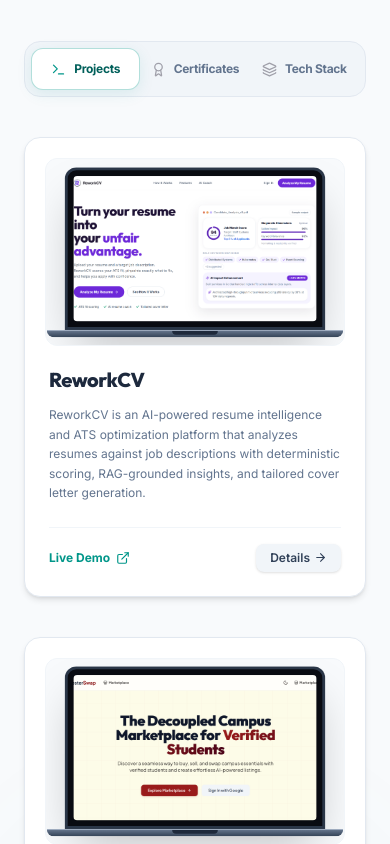
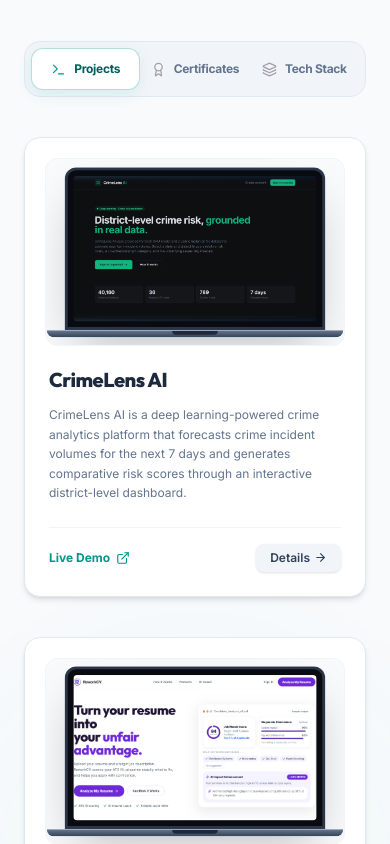
Before and after one commit to its-sudharshan-45/Sudharshan-Portfolio, a React (Vite) app: page / in a window 390 px wide. Shown: the part 3520-4364 px from the top of the page. Built offline with nearby package versions, Linux system fonts and the light colour scheme.

Commit message:
feat: add CrimeLens AI project and create Projects component with interactive tabs

```diff
--- a/src/components/Projects.tsx
+++ b/src/components/Projects.tsx
@@ -1,6 +1,6 @@
 import React, { useState, ReactNode } from "react";
 import { motion, AnimatePresence } from "motion/react";
-import { Terminal, Layers, ExternalLink, ArrowRight, Code, Cpu, ArrowLeft, Star, Github, Award } from "lucide-react";
+import { Terminal, Layers, ExternalLink, ArrowRight, Code, Cpu, ArrowLeft, Star, Github, Award, ChevronDown } from "lucide-react";
 
 // Project Type Definition
 interface Project {
@@ -122,9 +122,49 @@
 export default function Projects({ theme = "light" }: ProjectsProps) {
   const [activeTab, setActiveTab] = useState<"projects" | "certificates" | "tech-stack">("projects");
   const [selectedProject, setSelectedProject] = useState<Project | null>(null);
+  const [isProjectsExpanded, setIsProjectsExpanded] = useState<boolean>(false);
 
   // 1. PROJECTS LIST
   const projects: Project[] = [
+    {
+      id: "CrimeLensAI",
+      title: "CrimeLens AI",
+      shortDescription:
+        "CrimeLens AI is a deep learning-powered crime analytics platform that forecasts crime incident volumes for the next 7 days and generates comparative risk scores through an interactive district-level dashboard.",
+      longDescription:
+        "CrimeLens AI is a full-stack AI-powered crime forecasting and decision-support platform built to analyze historical crime patterns and predict short-term incident trends across India. Powered by a PyTorch GRU time-series model, the system processes historical crime sequences to generate 7-day forecasts and calculates a Relative Crime Risk Index (0–100) for comparing predicted incident volumes. It features a geographic catalog covering 28 states, 8 Union Territories, and 789 districts, interactive forecast visualizations, model performance metrics, and uncertainty-aware prediction reporting. Built with React, TypeScript, FastAPI, and Supabase, CrimeLens AI combines deep learning, asynchronous APIs, secure authentication, and data visualization in a unified public safety analytics platform.",
+      demoUrl: "#",
+      githubUrl: "https://github.com/its-sudharshan-45/CrimeLens-AI",
+      detailsUrl: "#",
+      imageUrl: "/Project_Images/CrimeLens.png",
+      techCount: 14,
+      featureCount: 7,
+      tags: [
+        "React 19",
+        "TypeScript",
+        "Vite",
+        "Tailwind CSS",
+        "Python",
+        "FastAPI",
+        "PyTorch",
+        "GRU",
+        "Pandas",
+        "NumPy",
+        "Scikit-learn",
+        "Supabase PostgreSQL",
+        "Supabase Auth",
+        "Docker",
+      ],
+      keyFeatures: [
+        "GRU-Based Deep Learning for 7-Day Crime Forecasting",
+        "Pan-India Geographic Catalog Covering 789 Districts",
+        "Relative Crime Risk Index with Low, Medium & High Risk Tiers",
+        "Interactive Crime Forecasts, Risk Gauges & Trend Visualizations",
+        "Model Evaluation Metrics: MAE, RMSE & WAPE",
+        "Prediction Uncertainty Reporting & Model Health Monitoring",
+        "Secure Authentication & REST APIs with FastAPI and Supabase",
+      ],
+    },
     {
       id: "ReworkCV",
       title: "ReworkCV",
@@ -463,6 +503,8 @@
 
   const totalSkills = techStackCategories.reduce((acc, c) => acc + c.skills.length, 0);
 
+  const displayedProjects = isProjectsExpanded ? projects : projects.slice(0, 4);
+
   return (
     <section id="portfolio" className={`relative bg-transparent py-10 sm:py-12 md:py-14 transition-colors duration-300 ${
       theme === "dark" ? "text-white" : "text-slate-800"
@@ -783,12 +825,19 @@
                     animate={{ opacity: 1, y: 0 }}
                     exit={{ opacity: 0, y: -15 }}
                     transition={{ duration: 0.4 }}
-                    className="grid grid-cols-1 md:grid-cols-2 gap-10 max-w-5xl mx-auto"
+                    className="max-w-5xl mx-auto"
                   >
-                    {projects.map((project) => (
-                      <div
+                    <div className="grid grid-cols-1 md:grid-cols-2 gap-10">
+                      <AnimatePresence initial={false}>
+                        {displayedProjects.map((project, index) => (
+                          <motion.div
                             key={project.id}
                             id={`project-card-${project.id}`}
+                            layout
+                            initial={{ opacity: 0, y: 20 }}
+                            animate={{ opacity: 1, y: 0 }}
+                            exit={{ opacity: 0, scale: 0.95 }}
+                            transition={{ duration: 0.35, delay: index >= 4 ? (index - 4) * 0.08 : 0 }}
                             className={`flex flex-col justify-between overflow-hidden rounded-2xl border p-5 pb-6 shadow-2xl transition-all duration-300 hover:-translate-y-1 relative group ${
                               theme === "dark"
                                 ? "border-zinc-800/80 bg-[#0d1421]/90 hover:border-teal-500/30"
@@ -868,8 +917,38 @@
                                 </button>
                               </div>
                             </div>
+                          </motion.div>
+                        ))}
+                      </AnimatePresence>
                     </div>
-                    ))}
+
+                    {/* View All Projects / Show Less Button */}
+                    {projects.length > 4 && (
+                      <div className="mt-10 sm:mt-12 flex justify-center">
+                        <button
+                          id="toggle-projects-btn"
+                          onClick={() => {
+                            if (isProjectsExpanded) {
+                              setIsProjectsExpanded(false);
+                              document.getElementById("portfolio")?.scrollIntoView({ behavior: "smooth" });
+                            } else {
+                              setIsProjectsExpanded(true);
+                            }
+                          }}
+                          className={`group inline-flex items-center gap-2.5 px-6 py-3 rounded-xl font-bold text-xs sm:text-sm tracking-tight transition-all duration-300 cursor-pointer shadow-lg hover:-translate-y-0.5 active:scale-98 ${
+                            theme === "dark"
+                              ? "bg-[#0c2c2a] hover:bg-[#113b38] text-[#00f5b4] border border-teal-500/30 hover:border-teal-500/50 shadow-teal-500/10"
+                              : "bg-white hover:bg-slate-50 text-teal-800 border border-teal-600/30 hover:border-teal-600/50 shadow-teal-500/10"
+                          }`}
+                        >
+                          <span>{isProjectsExpanded ? "Show Less" : "View All Projects"}</span>
+                          <ChevronDown
+                            size={16}
+                            className={`transition-transform duration-300 ${isProjectsExpanded ? "rotate-180" : ""}`}
+                          />
+                        </button>
+                      </div>
+                    )}
                   </motion.div>
                 )}
 
```
Also changed, not shown: public/Project_Images/CrimeLens.png (added). Lines whose indentation alone changed are shown as unchanged.
